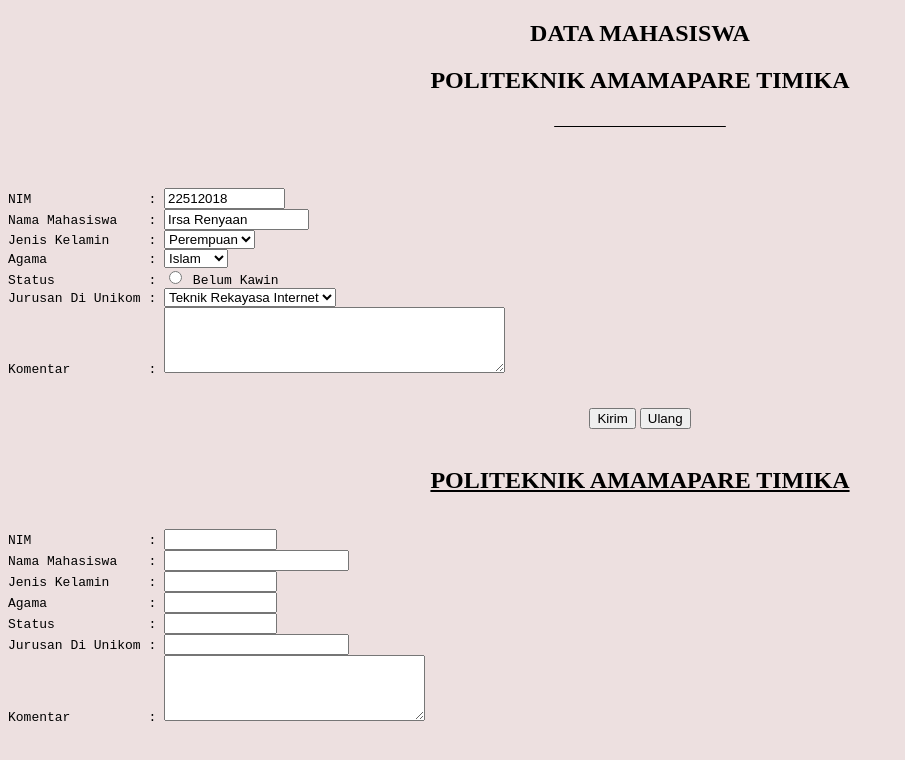
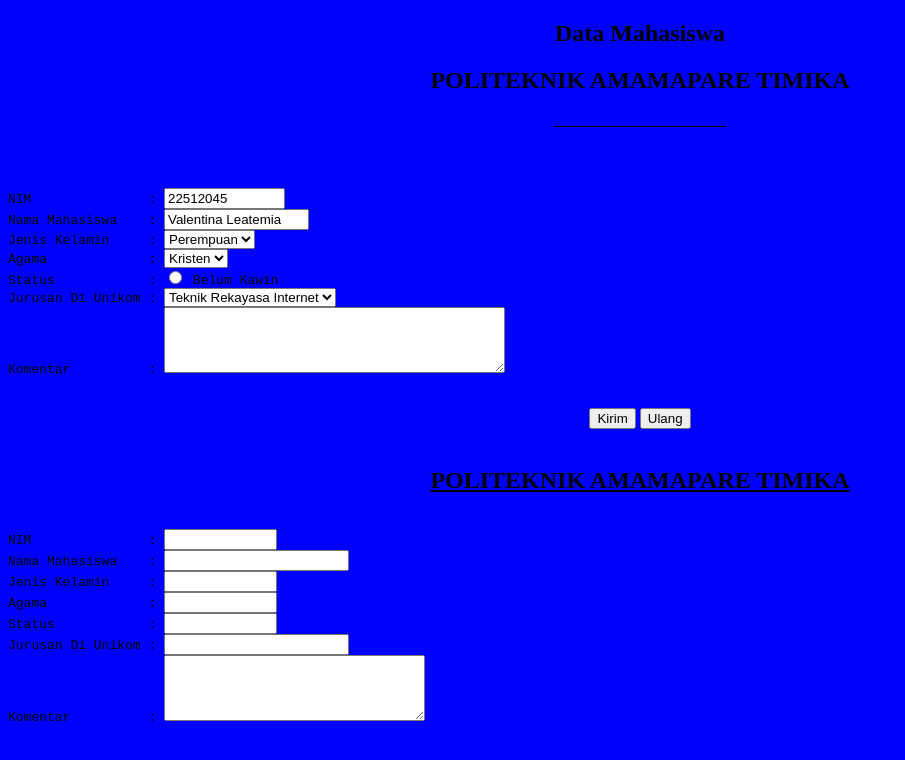
Before and after one commit to Icarenyaan/tugas-javascrip, a plain HTML site: page javascript.html in a window 1280 px wide. Shown: the whole page, without its empty margins (0-905 px from the left). Drawn offline with Linux system fonts and the light colour scheme; a script that the page names is missing.

Commit message:
tugas javascrip valen
tugas polteknik amamapare timika

```diff
--- a/javascript.html
+++ b/javascript.html
@@ -13,7 +13,7 @@
  <title> Tugas javascript </title>
 </head>
 
-<body bgcolor="redvelvet">
+<body bgcolor="blue">
 <script language="Javascript">
 
 function tekan(form)
@@ -42,19 +42,19 @@ document.f10114044.okom.value=komstr;
 </script>
 
 <center>
-<h2><b> DATA MAHASISWA </h2></b>
+<h2><b> Data Mahasiswa </h2></b>
 <h2><b> POLITEKNIK AMAMAPARE TIMIKA </h2></b>
 <pre><u>                      </center></u></pre><br>
 
 <form name="f10114044"><pre>
-NIM               : <input type="text" size="12" name="nim" value="22512018">
-Nama Mahasiswa    : <input type="text" size="15" name="nama" value="Irsa Renyaan">
+NIM               : <input type="text" size="12" name="nim" value="22512045">
+Nama Mahasiswa    : <input type="text" size="15" name="nama" value="Valentina Leatemia">
 Jenis Kelamin     : <select name="jenis" size="1">
       <option value="Perempuan"> Perempuan</option>
       <option value="pri"> pria </option></select>
 Agama             : <select name="agama" size="1">
+       <option value="Kristen"> Kristen</option>
        <option value="Kristen"> Islam </option>
-       <option value="Kristen"> Kristen </option>
        <option value="Katolik"> Katolik </option></select>
 Status            : <input type="radio" value="Kawin" name="status"> Belum Kawin
 Jurusan Di Unikom : <select name="jurusan" size="1">
```
